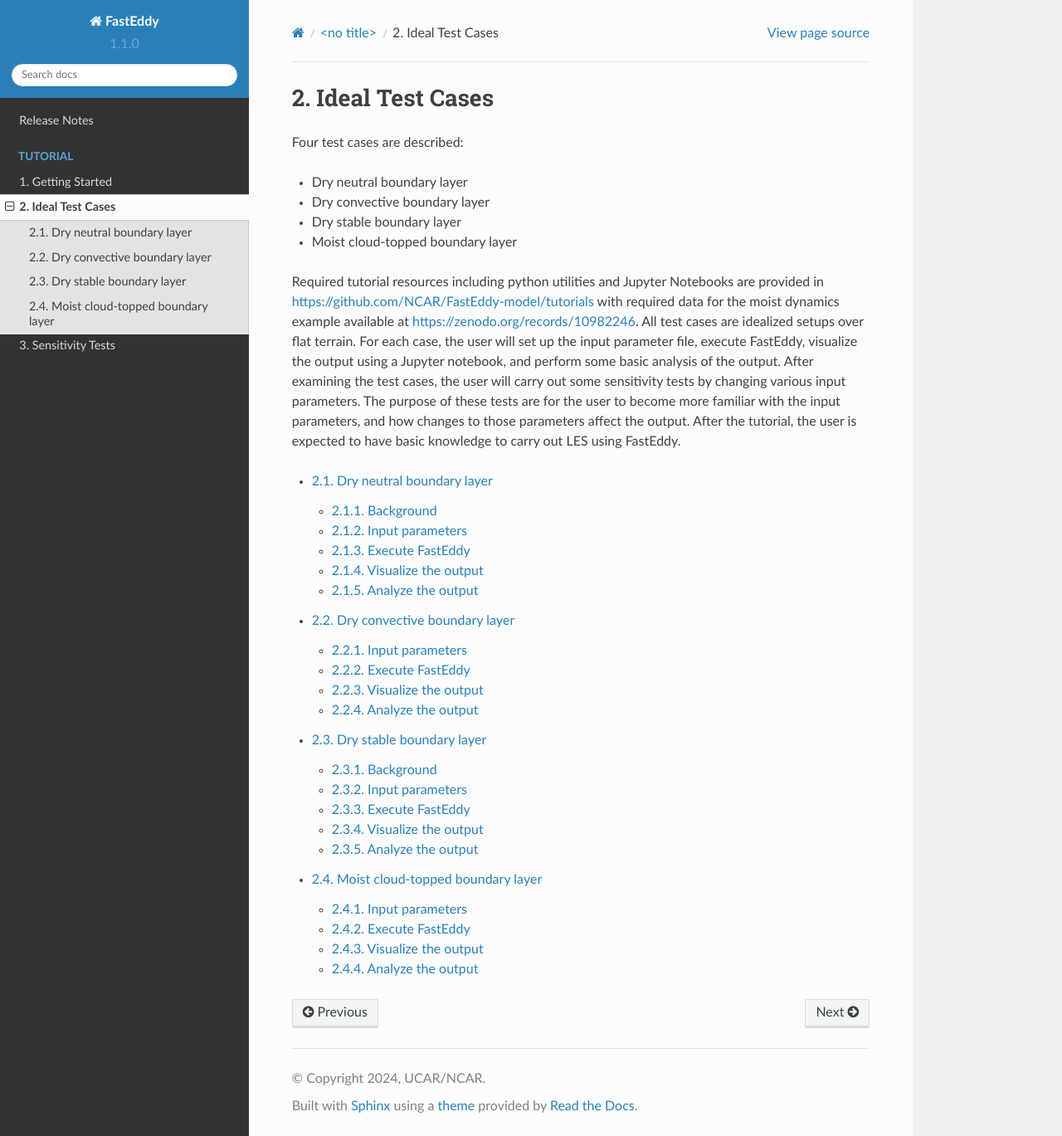
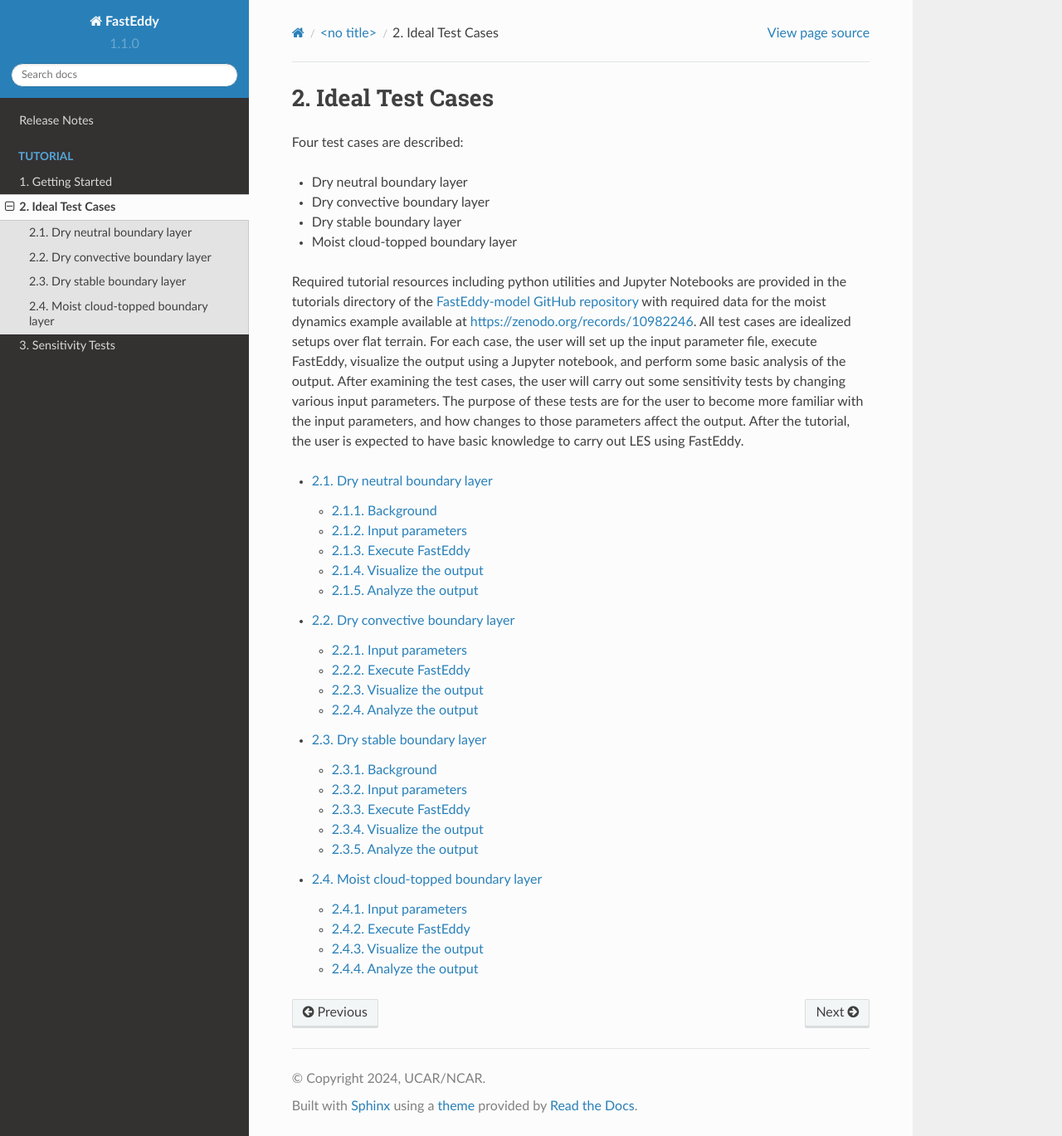
Before and after one commit to NCAR/FastEddy-model, a Sphinx documentation site: the page built from docs/Tutorial/cases.rst, in a window 1280 px wide and 1369 px high. Shown: the whole window at 83% size. Built offline with Sphinx 7.4.7 and the Read the Docs theme 2.0.0, drawn with Linux system fonts in a browser that asks for light colours.

Commit message:
Per #9, fixing broken link and surrounding text

```diff
--- a/docs/Tutorial/cases.rst
+++ b/docs/Tutorial/cases.rst
@@ -9,7 +9,7 @@ Four test cases are described:
 * Dry stable boundary layer
 * Moist cloud-topped boundary layer
 
-Required tutorial resources including python utilities and Jupyter Notebooks are provided in https://github.com/NCAR/FastEddy-model/tutorials with required data for the moist dynamics example available at https://zenodo.org/records/10982246. All test cases are idealized setups over flat terrain. For each case, the user will set up the input parameter file, execute FastEddy, visualize the output using a Jupyter notebook, and perform some basic analysis of the output. After examining the test cases, the user will carry out some sensitivity tests by changing various input parameters. The purpose of these tests are for the user to become more familiar with the input parameters, and how changes to those parameters affect the output. After the tutorial, the user is expected to have basic knowledge to carry out LES using FastEddy.
+Required tutorial resources including python utilities and Jupyter Notebooks are provided in the tutorials directory of the `FastEddy-model GitHub repository <https://github.com/NCAR/FastEddy-model>`_ with required data for the moist dynamics example available at https://zenodo.org/records/10982246. All test cases are idealized setups over flat terrain. For each case, the user will set up the input parameter file, execute FastEddy, visualize the output using a Jupyter notebook, and perform some basic analysis of the output. After examining the test cases, the user will carry out some sensitivity tests by changing various input parameters. The purpose of these tests are for the user to become more familiar with the input parameters, and how changes to those parameters affect the output. After the tutorial, the user is expected to have basic knowledge to carry out LES using FastEddy.
 
 .. toctree::
 
```
